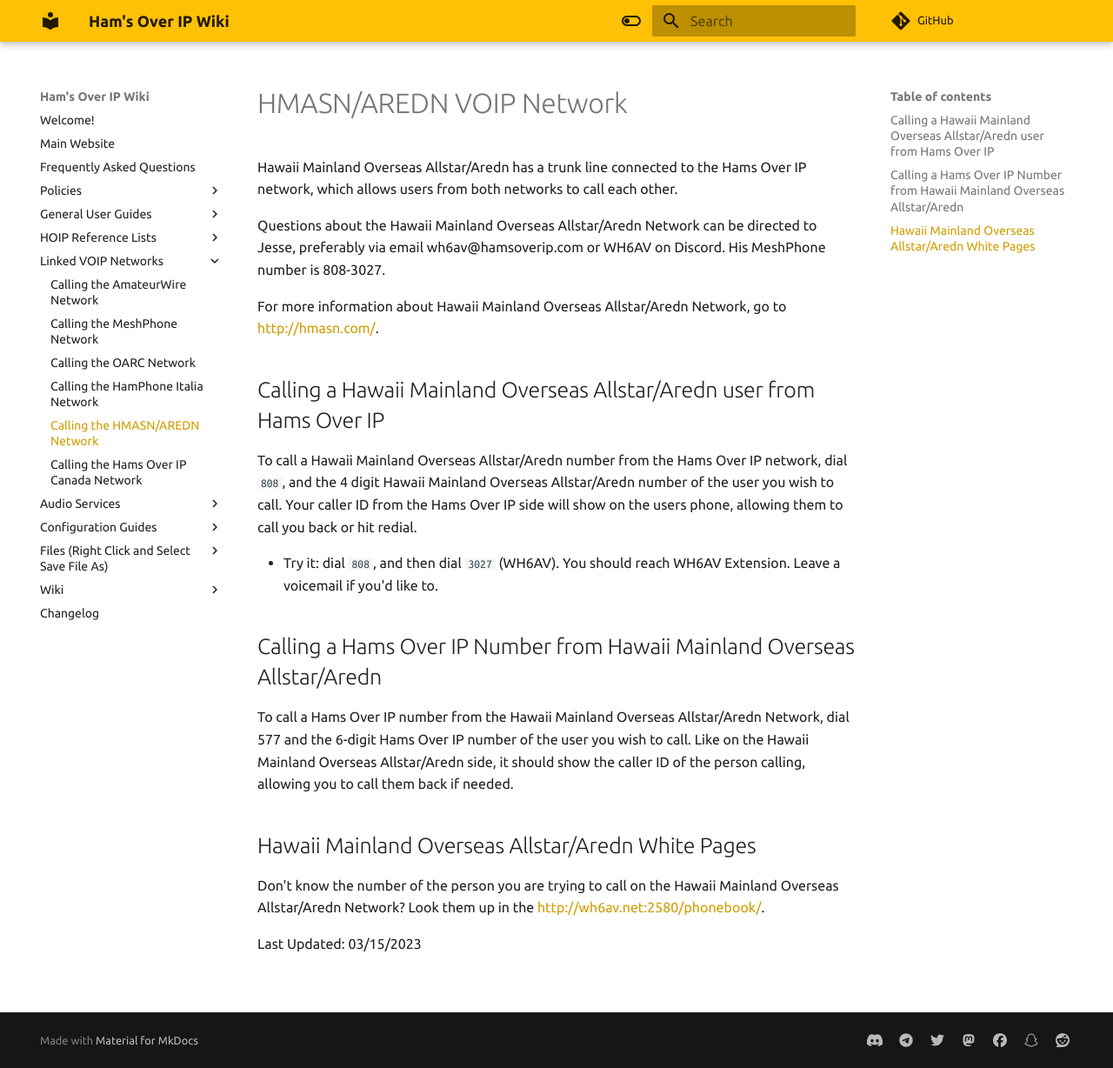
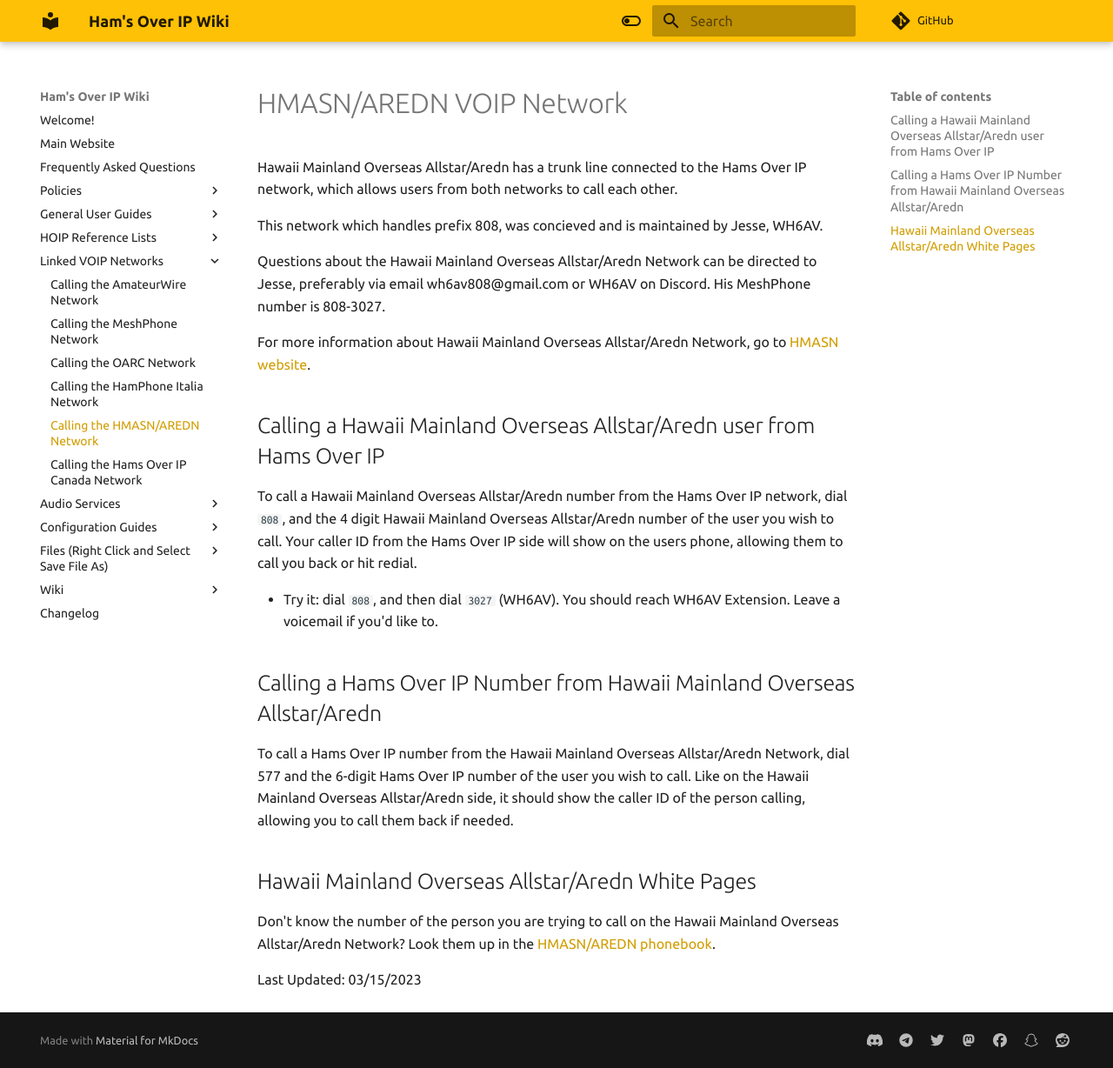
Before and after one commit to hamsoverip/wiki, an MkDocs documentation site: the page built from docs/General/other_systems/hmasn-aredn.md, in a window 1280 px wide and 1228 px high. Shown: the whole window at 87% size. Built offline with MkDocs 1.6.1 and Material for MkDocs 9.7.7, drawn with Linux system fonts in a browser that asks for light colours; comment, search, counter and statistics services are not loaded.

Commit message:
Update hmasn-aredn.md

```diff
--- a/docs/General/other_systems/hmasn-aredn.md
+++ b/docs/General/other_systems/hmasn-aredn.md
@@ -2,9 +2,11 @@
 
 Hawaii Mainland Overseas Allstar/Aredn has a trunk line connected to the Hams Over IP network, which allows users from both networks to call each other.
 
-Questions about the Hawaii Mainland Overseas Allstar/Aredn Network can be directed to Jesse, preferably via email wh6av@hamsoverip.com or WH6AV on Discord. His MeshPhone number is 808-3027.
+This network which handles prefix 808, was concieved and is maintained by Jesse, WH6AV.
 
-For more information about Hawaii Mainland Overseas Allstar/Aredn Network, go to [http://hmasn.com/](http://hmasn.com/).
+Questions about the Hawaii Mainland Overseas Allstar/Aredn Network can be directed to Jesse, preferably via email wh6av808@gmail.com or WH6AV on Discord. His MeshPhone number is 808-3027.
+
+For more information about Hawaii Mainland Overseas Allstar/Aredn Network, go to [HMASN website](http://hmasn.com/).
 
 ## Calling a Hawaii Mainland Overseas Allstar/Aredn user from Hams Over IP
 
@@ -18,6 +20,6 @@
 
 ## Hawaii Mainland Overseas Allstar/Aredn White Pages
 
-Don't know the number of the person you are trying to call on the Hawaii Mainland Overseas Allstar/Aredn Network? Look them up in the [http://wh6av.net:2580/phonebook/](http://wh6av.net:2580/phonebook/).
+Don't know the number of the person you are trying to call on the Hawaii Mainland Overseas Allstar/Aredn Network? Look them up in the [HMASN/AREDN phonebook](http://wh6av.net:2580/phonebook/).
 
 Last Updated: 03/15/2023
```
